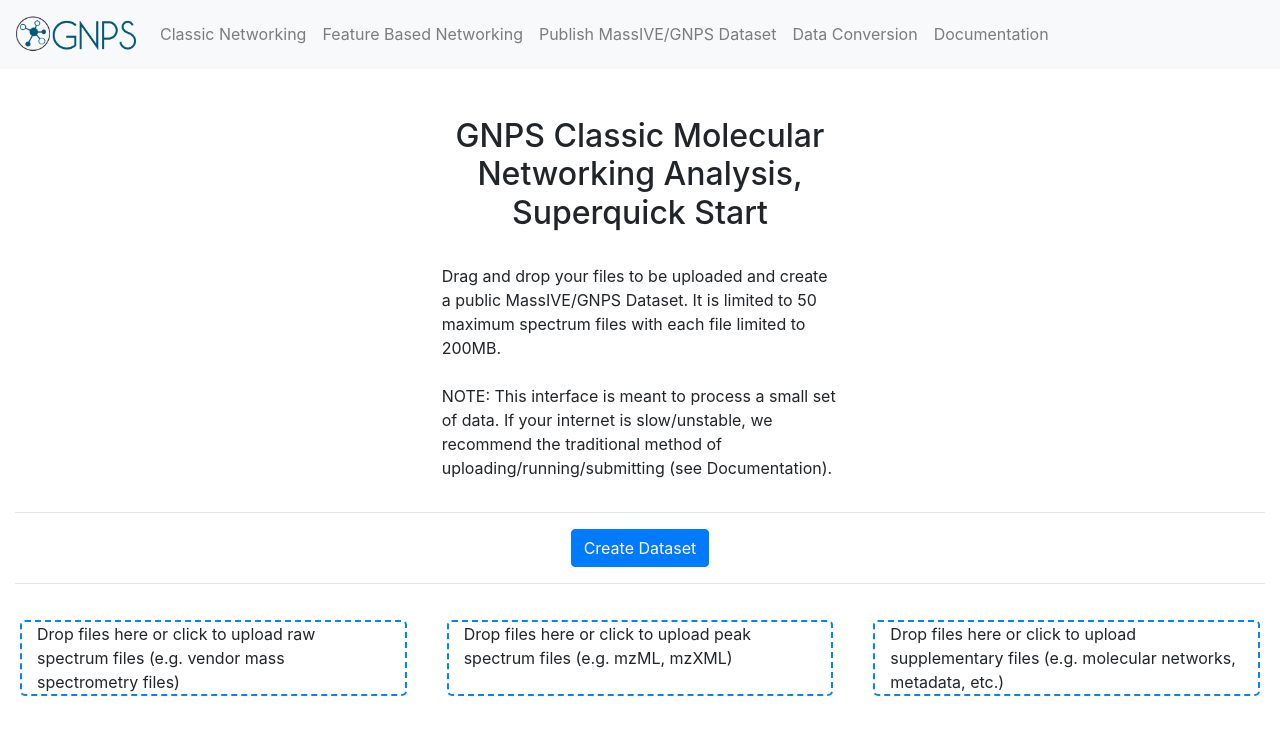
After one commit to mwang87/GNPS_quickstart, a Flask app: page /massivesubmission in a window 1280 px wide. The commit adds this page. Shown: the top 735 px of the page. Run offline with Flask 2, Linux system fonts and the light colour scheme; some libraries are stand-ins or nearby versions.

Commit message:
adding dataset page for quick submissions

```diff
--- /dev/null
+++ b/templates/dataset.html
@@ -0,0 +1,83 @@
+
+(% extends "layout.html" %)
+
+(% block content %)
+
+        <div class="container-fluid">
+            <br>
+            <br>
+            <div class="row">
+              <div class="col-sm"></div>
+              <div class="col-sm text-center">
+                  <h2>GNPS Classic Molecular Networking Analysis, Superquick Start</h2>
+              </div>
+              <div class="col-sm"></div>
+            </div>
+
+            <br>
+            <div class="row">
+              <div class="col-sm"></div>
+              <div class="col-sm">
+                      <p>
+                        Drag and drop your files to be uploaded and create a public MassIVE/GNPS Dataset. It is limited to 50 maximum spectrum files with each file limited to 200MB.
+                        <br>
+                        <br>
+                        NOTE: This interface is meant to process a small set of data. If your internet is slow/unstable, we recommend the traditional method of uploading/running/submitting (see Documentation).
+                      </p>
+              </div>
+              <div class="col-sm"></div>
+            </div>
+
+            <hr>
+
+            <div class="row">
+              <div class="col-sm"></div>
+              <div class="col-sm">
+                  <div class="text-center" >
+                      <button id="analyzebutton" class="btn btn-primary" onclick="submitDataset()" >Create Dataset</button>
+                  </div>
+              </div>
+              <div class="col-sm"></div>
+            </div>
+
+            <hr>
+
+            <div class="row">
+                <div class="dropzone col-md" id="raw">
+                    <div class="dz-message">Drop files here or click to upload raw spectrum files (e.g. vendor mass spectrometry files)
+                    </div>
+                </div>
+                <div class="dropzone col-md" id="peak">
+                    <div class="dz-message">Drop files here or click to upload peak spectrum files (e.g. mzML, mzXML)
+                    </div>
+                </div>
+                <div class="dropzone col-md" id="supplementary">
+                    <div class="dz-message">Drop files here or click to upload supplementary files (e.g. molecular networks, metadata, etc.)
+                    </div>
+                </div>
+            </div>
+        </div>
+
+        <script>
+            group1dropzone = new Dropzone("#raw", { url: "datasetupload/raw", maxFilesize: 200, parallelUploads:1, timeout: 300000});
+            group2dropzone = new Dropzone("#peak", { url: "datasetupload/peak", maxFilesize: 200, parallelUploads:1, timeout: 300000});
+            group3dropzone = new Dropzone("#supplementary", { url: "datasetupload/supplementary", maxFilesize: 200, parallelUploads:1, timeout: 300000});
+
+            function submitDataset() {
+                $.ajax({
+                url: 'datasetsubmit',
+                type: 'POST',
+                success: function(response) {
+                    console.log(response)
+                    window.location.assign(response);
+                },
+                error: function(error) {
+                    alert(error["responseJSON"]["status"])
+                }
+            });
+
+            }
+        </script>
+
+
+(% endblock %)
--- a/templates/layout.html
+++ b/templates/layout.html
@@ -46,6 +46,9 @@
           <a class="nav-link" href="/featurebasednetworking">Feature Based Networking</a>
         </li>
         <li class="nav-item">
+          <a class="nav-link" href="/massivesubmission">Publish MassIVE/GNPS Dataset</a>
+        </li>
+        <li class="nav-item">
           <a class="nav-link" href="/conversion">Data Conversion</a>
         </li>
         <li class="nav-item">
--- a/views.py
+++ b/views.py
@@ -10,7 +10,7 @@ import requests
 import util
 import util_spectrumannotation
 import credentials
-
+import urllib.parse
 
 @app.route('/heartbeat', methods=['GET'])
 def heartbeat():
@@ -312,3 +312,63 @@ def summary_file():
     filename = request.args.get("filename")
 
     return send_from_directory(os.path.join("/output", sessionid, "summary"), filename + ".html")
+
+
+#MassIVE Dataset Submission Endpoints
+@app.route('/massivesubmission', methods=['GET'])
+def dataset():
+    response = make_response(render_template('dataset.html'))
+    response.set_cookie('sessionid', str(uuid.uuid4()))
+    return response
+
+@app.route('/datasetupload/raw', methods=['POST'])
+def upload_raw():
+    upload_string = util.upload_single_file(request, "raw")
+    response = make_response()
+    response.set_cookie('selectedFiles', "True")
+
+    return response
+
+@app.route('/datasetupload/peak', methods=['POST'])
+def upload_peak():
+    upload_string = util.upload_single_file(request, "peak")
+    response = make_response()
+    response.set_cookie('selectedFiles', "True")
+
+    return response
+
+@app.route('/datasetupload/supplementary', methods=['POST'])
+def upload_supplementary():
+    upload_string = util.upload_single_file(request, "supplementary")
+    response = make_response()
+    response.set_cookie('selectedFiles', "True")
+
+    return response
+
+@app.route('/datasetsubmit', methods=['POST'])
+def datasetsubmit():
+    sessionid = request.cookies.get('sessionid')
+    present_folders = util.check_ftp_folders(sessionid)
+
+    massive_preset_url = "https://massive.ucsd.edu/ProteoSAFe/index.jsp"
+    parameters = {"workflow":"MASSIVE-COMPLETE", "desc" : "GNPS - Dataset Created via Quickstart"}
+
+    one_category_present = False
+
+    if "raw" in present_folders:
+        one_category_present = True
+        parameters["raw_list_files"] = "d.%s/%s/raw" % (credentials.USERNAME, sessionid)
+
+    if "peak" in present_folders:
+        one_category_present = True
+        parameters["peak_list_files"] = "d.%s/%s/peak" % (credentials.USERNAME, sessionid)
+
+    if "supplementary" in present_folders:
+        one_category_present = True
+        parameters["other_files"] = "d.%s/%s/supplementary" % (credentials.USERNAME, sessionid)
+
+
+    url = massive_preset_url + "#" + json.dumps(parameters)
+
+
+    return url, 200
```
